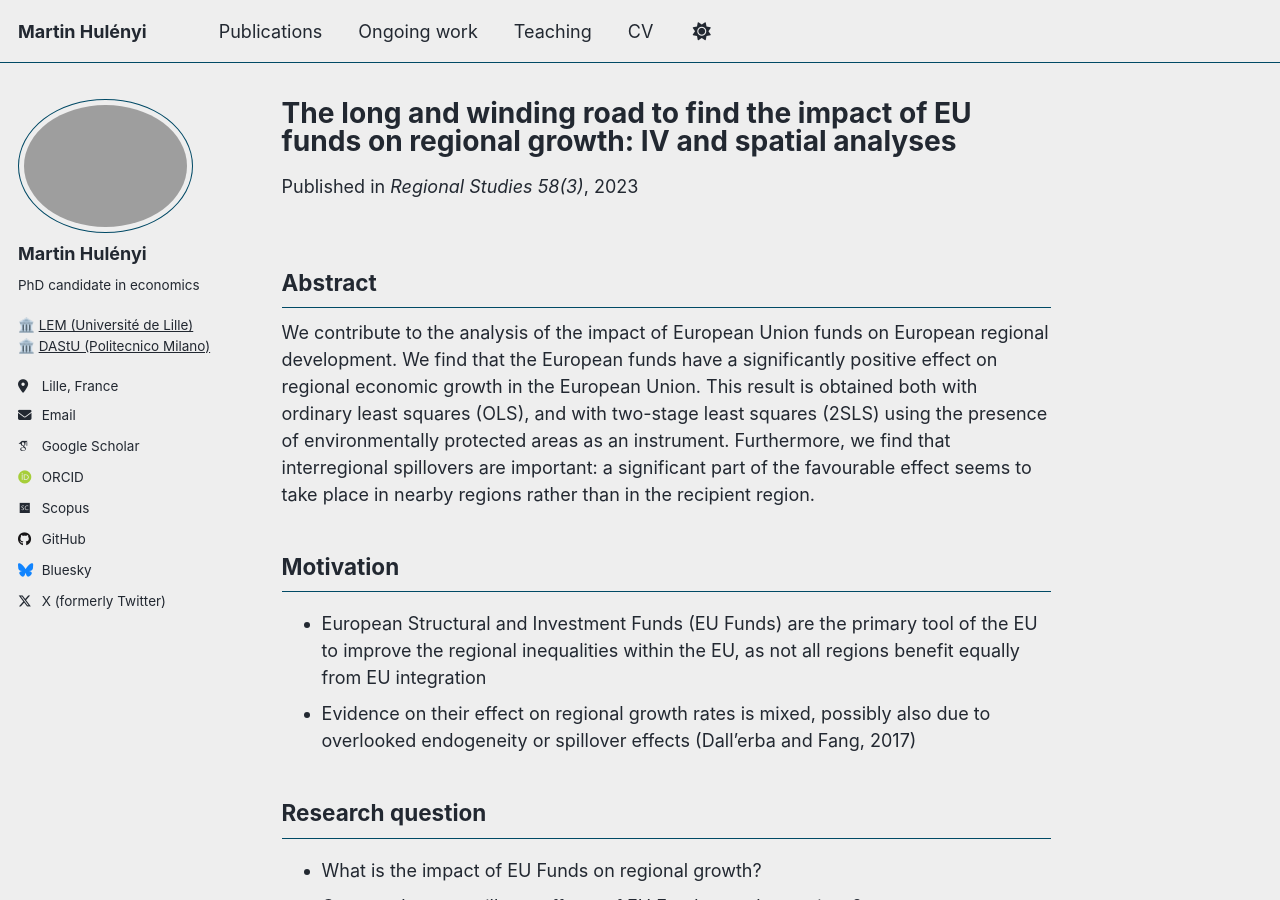
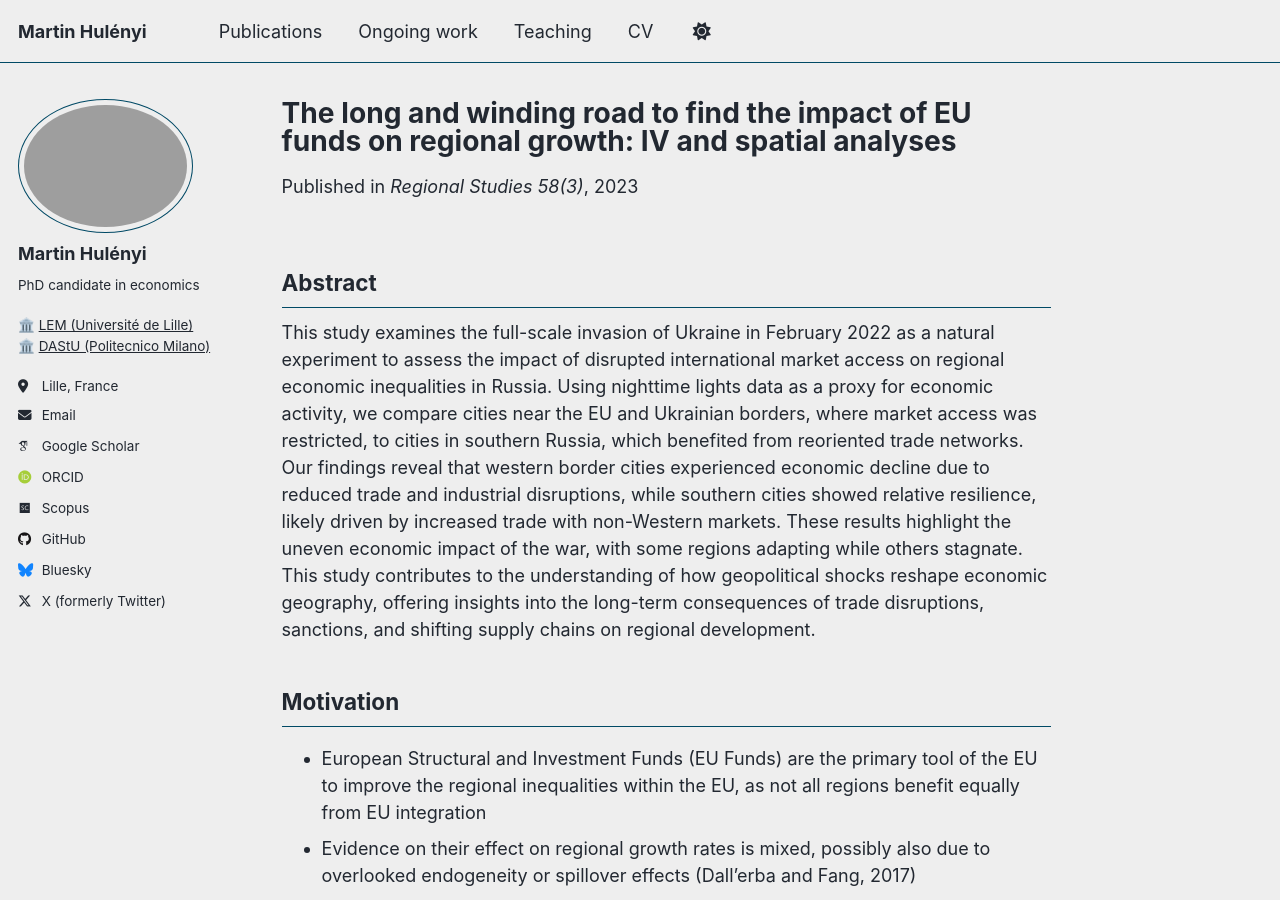
Before and after one commit to martinhulenyi/martinhulenyi.github.io, a Jekyll site: the page built from _ongoing_work/04_russia_sanctions.md, in a window 1280 px wide and 900 px high. Built offline with Jekyll 4.4.1, drawn with Linux system fonts in a browser that asks for light colours; some web fonts are replaced; a script that is not in the unit is left out.

Commit message:
changing ongoing work

```diff
--- a/_ongoing_work/04_russia_sanctions.md
+++ b/_ongoing_work/04_russia_sanctions.md
@@ -9,12 +9,11 @@ permalink: /publication/eu-funds-growth/
 bibtexurl: "https://raw.githubusercontent.com/martinhulenyi/martinhulenyi.github.io/master/files/fidrmuc_et_al_2023.bib"
 
 # Shows on the publications OVERVIEW only:
-excerpt: "We contribute to the analysis of the impact of European Union funds on European regional development. We find that the European funds have a significantly positive effect on regional economic growth in the European Union. This result is obtained both with ordinary least squares (OLS), and with two-stage least squares (2SLS) using the presence of environmentally protected areas as an instrument. Furthermore, we find that interregional spillovers are important: a significant part of the favourable effect seems to take place in nearby regions rather than in the recipient region."
+excerpt: "This study examines the full-scale invasion of Ukraine in February 2022 as a natural experiment to assess the impact of disrupted international market access on regional economic inequalities in Russia. Using nighttime lights data as a proxy for economic activity, we compare cities near the EU and Ukrainian borders, where market access was restricted, to cities in southern Russia, which benefited from reoriented trade networks. Our findings reveal that western border cities experienced economic decline due to reduced trade and industrial disruptions, while southern cities showed relative resilience, likely driven by increased trade with non-Western markets. These results highlight the uneven economic impact of the war, with some regions adapting while others stagnate. This study contributes to the understanding of how geopolitical shocks reshape economic geography, offering insights into the long-term consequences of trade disruptions, sanctions, and shifting supply chains on regional development."
 ---
 
 ## Abstract
-We contribute to the analysis of the impact of European Union funds on European regional development. We find that the European funds have a significantly positive effect on regional economic growth in the European Union. This result is obtained both with ordinary least squares (OLS), and with two-stage least squares (2SLS) using the presence of environmentally protected areas as an instrument. Furthermore, we find that interregional spillovers are important: a significant part of the favourable effect seems to take place in nearby regions rather than in the recipient region.
-
+This study examines the full-scale invasion of Ukraine in February 2022 as a natural experiment to assess the impact of disrupted international market access on regional economic inequalities in Russia. Using nighttime lights data as a proxy for economic activity, we compare cities near the EU and Ukrainian borders, where market access was restricted, to cities in southern Russia, which benefited from reoriented trade networks. Our findings reveal that western border cities experienced economic decline due to reduced trade and industrial disruptions, while southern cities showed relative resilience, likely driven by increased trade with non-Western markets. These results highlight the uneven economic impact of the war, with some regions adapting while others stagnate. This study contributes to the understanding of how geopolitical shocks reshape economic geography, offering insights into the long-term consequences of trade disruptions, sanctions, and shifting supply chains on regional development.
 
 ## Motivation
 - European Structural and Investment Funds (EU Funds) are the primary tool of the EU to improve the regional inequalities within the EU, as not all regions benefit equally from EU integration
```
